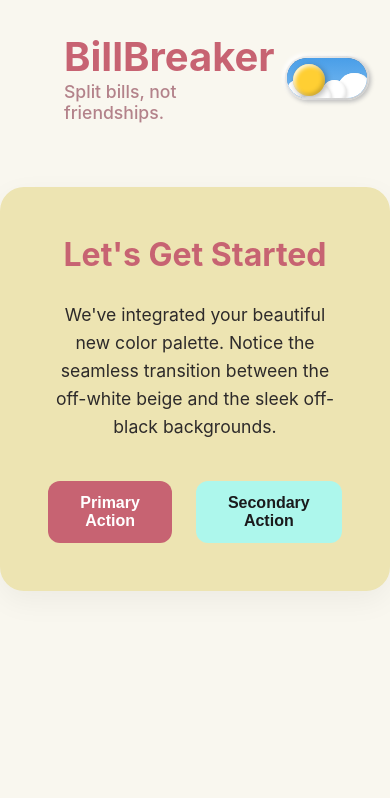
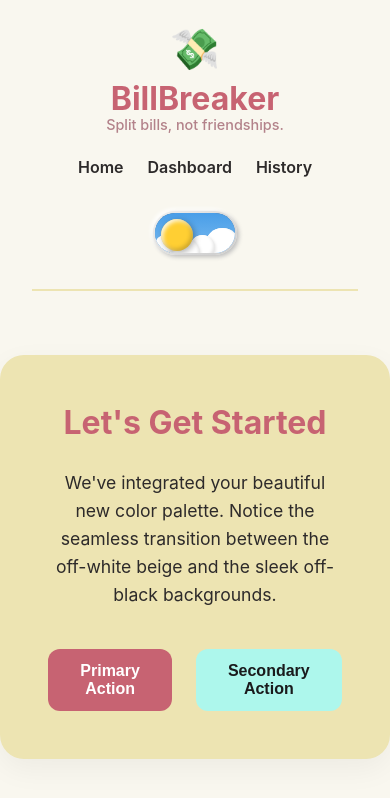
Before and after one commit to UnboundSB/BillBreaker, a React (Vite) app in the folder frontend/: page / in a window 390 px wide. Shown: the top 798 px of the page. Built offline with nearby package versions, Linux system fonts and the light colour scheme.

Commit message:
feat: add responsive navbar component

```diff
--- a/frontend/src/App.css
+++ b/frontend/src/App.css
@@ -2,35 +2,17 @@
   min-height: 100vh;
   display: flex;
   flex-direction: column;
-  padding: 2rem 4rem;
+  padding: 0 2rem;
   max-width: 1200px;
   margin: 0 auto;
-}
-
-.app-header {
-  display: flex;
-  justify-content: space-between;
-  align-items: center;
-  margin-bottom: 4rem;
-}
-
-.logo-container h1 {
-  margin: 0;
-  font-size: 2.5rem;
-  color: var(--primary-color);
-}
-
-.subtitle {
-  margin: 0;
-  color: var(--text-muted);
-  font-size: 1.1rem;
-  font-weight: 500;
 }
 
 .app-main {
   display: flex;
   flex-direction: column;
   align-items: center;
+  padding-top: 2rem;
+  padding-bottom: 4rem;
 }
 
 .card {
--- a/frontend/src/App.tsx
+++ b/frontend/src/App.tsx
@@ -1,16 +1,10 @@
-import { ThemeToggle } from './components/ThemeToggle';
+import { Navbar } from './components/Navbar';
 import './App.css';
 
 function App() {
   return (
     <div className="app-container">
-      <header className="app-header">
-        <div className="logo-container">
-          <h1>BillBreaker</h1>
-          <p className="subtitle">Split bills, not friendships.</p>
-        </div>
-        <ThemeToggle />
-      </header>
+      <Navbar />
 
       <main className="app-main">
         <section className="palette-showcase">
--- /dev/null
+++ b/frontend/src/components/Navbar.css
@@ -0,0 +1,85 @@
+.navbar {
+  display: flex;
+  justify-content: space-between;
+  align-items: center;
+  padding: 1.5rem 0;
+  width: 100%;
+  border-bottom: 2px solid var(--surface-color);
+  margin-bottom: 2rem;
+  flex-wrap: wrap; /* Allows wrapping on very small devices */
+  gap: 1.5rem;
+  transition: border-color 0.5s ease-in;
+}
+
+.navbar-brand {
+  display: flex;
+  align-items: center;
+  gap: 1rem;
+}
+
+.logo-icon {
+  font-size: 2.5rem;
+}
+
+.logo-text {
+  display: flex;
+  flex-direction: column;
+  justify-content: center;
+}
+
+.logo-text h1 {
+  margin: 0;
+  font-size: 2rem;
+  color: var(--primary-color);
+  line-height: 1.1;
+}
+
+.logo-text .subtitle {
+  margin: 0;
+  color: var(--text-muted);
+  font-size: 0.9rem;
+  font-weight: 500;
+}
+
+.navbar-links {
+  display: flex;
+  gap: 2rem;
+  align-items: center;
+}
+
+.nav-link {
+  color: var(--text-color);
+  text-decoration: none;
+  font-weight: 600;
+  font-size: 1rem;
+  transition: color 0.2s ease;
+}
+
+.nav-link:hover {
+  color: var(--primary-color);
+}
+
+.navbar-actions {
+  display: flex;
+  align-items: center;
+}
+
+/* Responsive adjustments for mobile and smartwatches */
+@media (max-width: 768px) {
+  .navbar {
+    flex-direction: column;
+    text-align: center;
+  }
+
+  .navbar-brand {
+    flex-direction: column;
+    gap: 0.5rem;
+  }
+
+  .navbar-links {
+    width: 100%;
+    justify-content: center;
+    flex-wrap: wrap;
+    gap: 1.5rem;
+  }
+}
--- /dev/null
+++ b/frontend/src/components/Navbar.tsx
@@ -0,0 +1,26 @@
+import { ThemeToggle } from './ThemeToggle';
+import './Navbar.css';
+
+export function Navbar() {
+  return (
+    <nav className="navbar">
+      <div className="navbar-brand">
+        <div className="logo-icon">💸</div>
+        <div className="logo-text">
+          <h1>BillBreaker</h1>
+          <span className="subtitle">Split bills, not friendships.</span>
+        </div>
+      </div>
+
+      <div className="navbar-links">
+        <a href="#" className="nav-link">Home</a>
+        <a href="#" className="nav-link">Dashboard</a>
+        <a href="#" className="nav-link">History</a>
+      </div>
+
+      <div className="navbar-actions">
+        <ThemeToggle />
+      </div>
+    </nav>
+  );
+}
```
